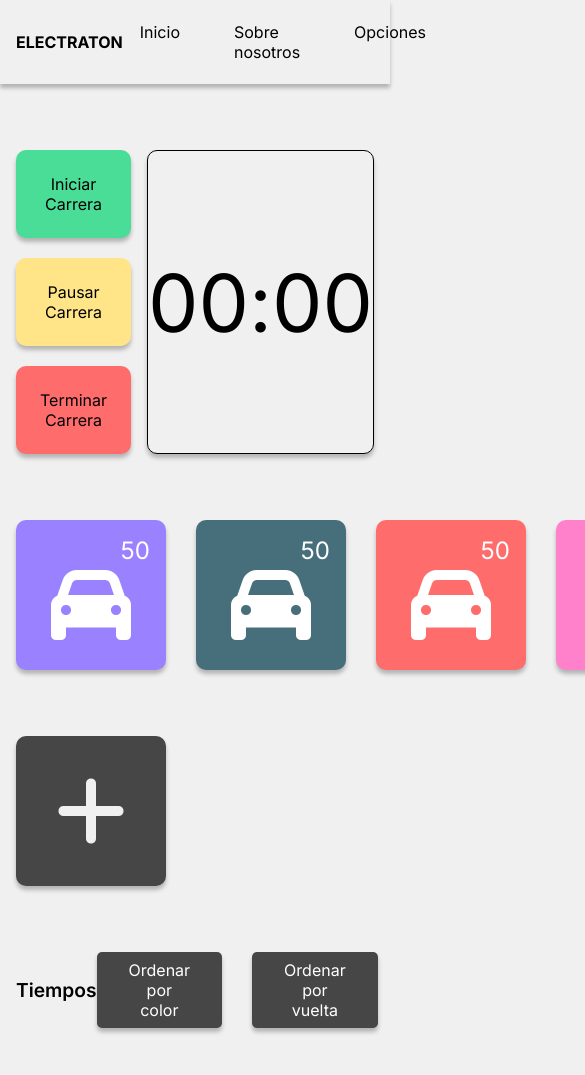
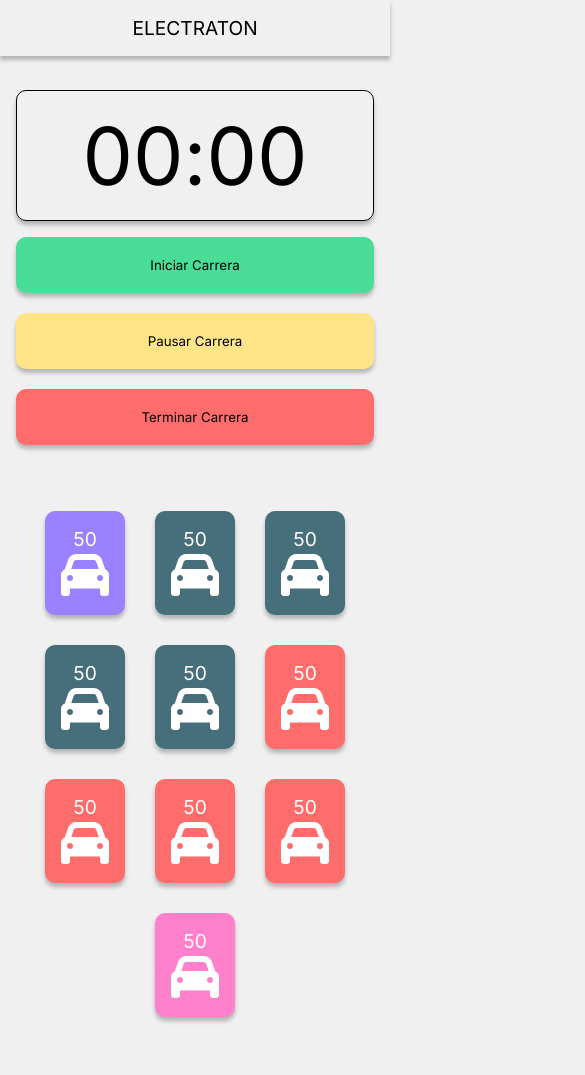
Before and after one commit to Axel-Meyrek/Aplicacion-Carreras, a website: page index.html in a window 390 px wide. Shown: the top 1075 px of the page, 585 px wide, since content can reach past the window. Drawn offline with Linux system fonts and the light colour scheme.

Commit message:
HomePage MediaQueries

```diff
--- a/index.html
+++ b/index.html
@@ -4,13 +4,14 @@
     <meta charset="UTF-8">
     <meta name="viewport" content="width=device-width, initial-scale=1.0">
     <link rel="stylesheet" href="styles/style.css">
+    <link rel="stylesheet" href="styles/mediaQueries.css">
     <title>Carreras</title>
 </head>
 <body>
     <!-- HEADER -->
     <header class="header">
         <div class="logo">
-            <h1>ELECTRATON</h1>
+            <h1 class="logoItem">ELECTRATON</h1>
         </div>
         <nav class="nav">
             <a class="nav_item" href="#">Inicio</a>
@@ -51,7 +52,31 @@
                 <span class="numberAuto">50</span>
                 <i class="fa-solid fa-car iconAuto"></i>
             </div>
+            <div class="buttonAuto bgBlue">
+                <span class="numberAuto">50</span>
+                <i class="fa-solid fa-car iconAuto"></i>
+            </div>
+            <div class="buttonAuto bgBlue">
+                <span class="numberAuto">50</span>
+                <i class="fa-solid fa-car iconAuto"></i>
+            </div>
+            <div class="buttonAuto bgBlue">
+                <span class="numberAuto">50</span>
+                <i class="fa-solid fa-car iconAuto"></i>
+            </div>
 
+            <div class="buttonAuto bgRed">
+                <span class="numberAuto">50</span>
+                <i class="fa-solid fa-car iconAuto"></i>
+            </div>
+            <div class="buttonAuto bgRed">
+                <span class="numberAuto">50</span>
+                <i class="fa-solid fa-car iconAuto"></i>
+            </div>
+            <div class="buttonAuto bgRed">
+                <span class="numberAuto">50</span>
+                <i class="fa-solid fa-car iconAuto"></i>
+            </div>
             <div class="buttonAuto bgRed">
                 <span class="numberAuto">50</span>
                 <i class="fa-solid fa-car iconAuto"></i>
--- /dev/null
+++ b/styles/mediaQueries.css
@@ -0,0 +1,40 @@
+@media (max-width: 650px) {
+
+  .main{
+    padding-top: 40px;
+  }
+
+  .nav{
+    display: none;
+  }
+
+  .panelControl{
+    flex-direction: column;
+  }
+
+  .buttons{
+    order: 1;
+  }
+
+  .clock{
+    padding: 1em;
+  }
+
+  .iconAuto, .iconAddAutos{
+    font-size: 3rem;
+  }
+}
+
+@media (max-width: 450px){
+  .headerTiempos{
+    flex-direction: column;
+    gap: 30px;
+  }
+}
+
+@media (max-width: 330px){
+  .buttonAuto{
+    max-width: 150px;
+    min-width: 40%;
+  }
+}
--- a/styles/style.css
+++ b/styles/style.css
@@ -24,7 +24,7 @@
     --weight-bold: 700;
 
     /* SIZE FONTS  */
-    --fontSize-Small: 1rem;
+    --fontSize-Small: .8rem;
     --fontSize-big: 1.2rem;
 
     /* BOX SHADOW */
@@ -49,7 +49,6 @@
     text-decoration: none;
     font-family: var(--fontMain);
     border: none;
-    font-size: 16px;
 }
 
 body{
@@ -84,6 +83,11 @@ body{
     z-index: 10;
 }
 
+.logoItem{
+    font-size: var(--fontSize-big);
+    font-weight: var(--weight-regular);
+}
+
 .nav{
     display: flex;
     gap: 20px;
@@ -111,6 +115,7 @@ body{
 }
 
 .buttons{
+    font-size: var(--fontSize-Small);
     display: flex;
     flex-direction: column;
     gap: 20px;
@@ -162,16 +167,20 @@ body{
 .conteinerButtonAutos{
     display: flex;
     align-items: center;
+    justify-content: center;
     gap: 30px;
+    flex-wrap: wrap;
 }
 
 .buttonAuto{
+    max-width: 150px;
+    min-width: 20%;
     background-color: var(--colorGreen);
     display: flex;
     flex-direction: column;
+    justify-content: center;
+    align-items: center;
     border-radius: 10px;
-    min-width: 150px;
-    min-height: 150px;
     padding: 1em;
     box-shadow: var(--shadowComponents);
     transition: scale .3s;
@@ -183,7 +192,7 @@ body{
 
 .numberAuto{
     color: var(--white);
-    font-size: 1.5rem;
+    font-size: var(--fontSize-big);
     text-align: right;
 }
 
@@ -193,9 +202,15 @@ body{
     text-align: center;
 }
 
+
+.conteinerAddAutos{
+    display: flex;
+    align-items: center;
+    justify-content: center;
+}
+
 .buttonAddAutos{
-    min-height: 150px;
-    max-width: 150px;
+    width: 20%;
     background-color: var(--colorGrey);
     border-radius: 10px;
     padding: 1em;
@@ -237,7 +252,7 @@ body{
 .button_filtro{
     background-color: var(--colorGrey);
     color: var(--white);
-    padding: .5em 2em;
+    padding: 1em;
     border-radius: 5px;
     box-shadow: var(--shadowComponents);
     transition: scale .3s;
@@ -248,6 +263,7 @@ body{
 }
 
 .conteinerTiempos, .conteinerTablaPosiciones{
+    text-align: center;
     padding-top: 50px;
     display: flex;
     flex-direction: column;
@@ -255,6 +271,7 @@ body{
 }
 
 .item_tiempo, .item_position{
+    font-size: var(--fontSize-Small);
     display: flex;
     align-items: center;
     justify-content: space-between;
```
